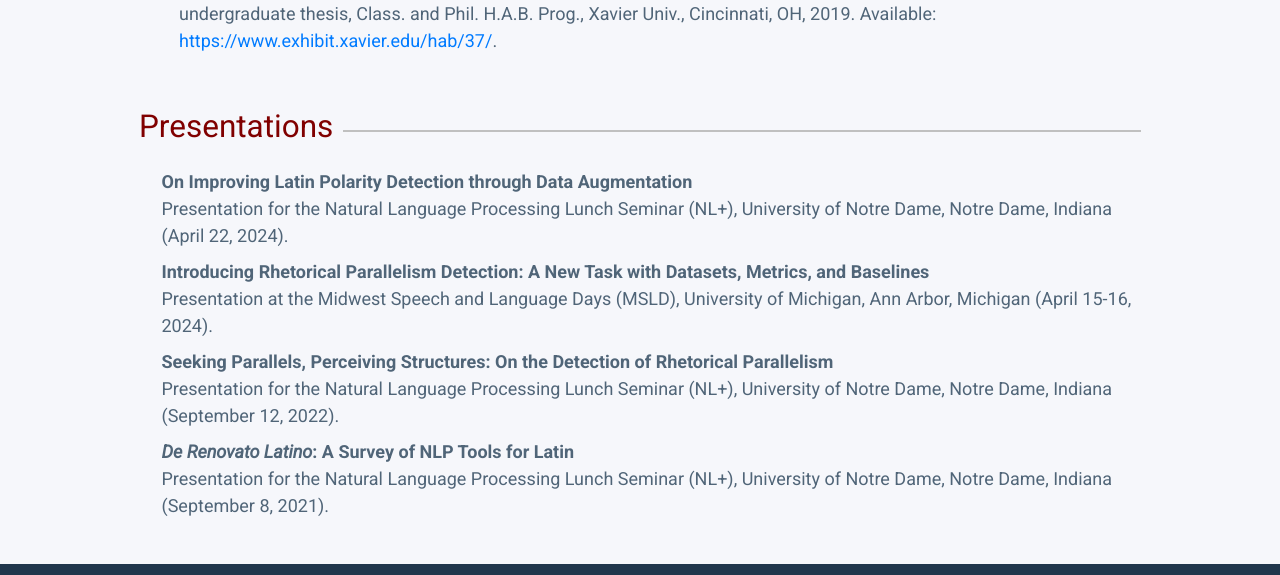
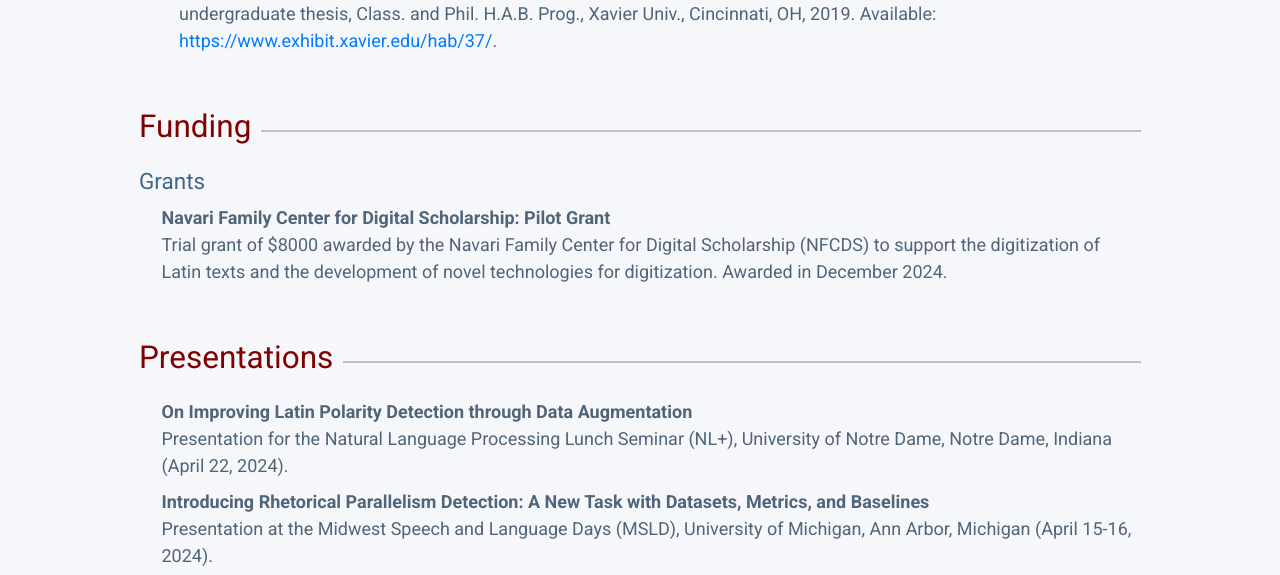
Before and after one commit to Mythologos/Mythologos.github.io, a plain HTML site: page research.html in a window 1280 px wide. Shown: the part 1005-1580 px from the top of the page. Drawn offline with nearby package versions, Linux system fonts and the light colour scheme.

Commit message:
Adds NFCDS grant and description to Research page.

```diff
--- a/css/main.css
+++ b/css/main.css
@@ -197,7 +197,8 @@ h3:after {
 
 #other-presentations,
 #conference-presentations,
-#invited-talks {
+#invited-talks,
+#grants {
   margin-left: 1.25rem;
 }
 
--- a/research.html
+++ b/research.html
@@ -117,6 +117,14 @@
           <li><b>S. Bothwell</b>. "The Transactions of Mortal Coil: Hellenic Meaning in the Suffering of the <i>Iliad</i> and the <i>Oresteia</i>," undergraduate thesis, Class. and Phil. H.A.B. Prog., Xavier Univ., Cincinnati, OH, 2019. Available: <a href="https://www.exhibit.xavier.edu/hab/37/">https://www.exhibit.xavier.edu/hab/37/</a>.</li>
         </ul>
 
+        <h3><span>Funding</span></h3>
+
+        <h5>Grants</h5>
+
+        <dl id="grants">
+          <dt><strong>Navari Family Center for Digital Scholarship: Pilot Grant</strong></dt>
+          <dd>Trial grant of $8000 awarded by the Navari Family Center for Digital Scholarship (NFCDS) to support the digitization of Latin texts and the development of novel technologies for digitization. Awarded in December 2024.</dd>
+        </dl>
         <!-- <h4 class=" d-none">Graduate Work</h4>
 
         <ul class="publications-misc d-none">
```
